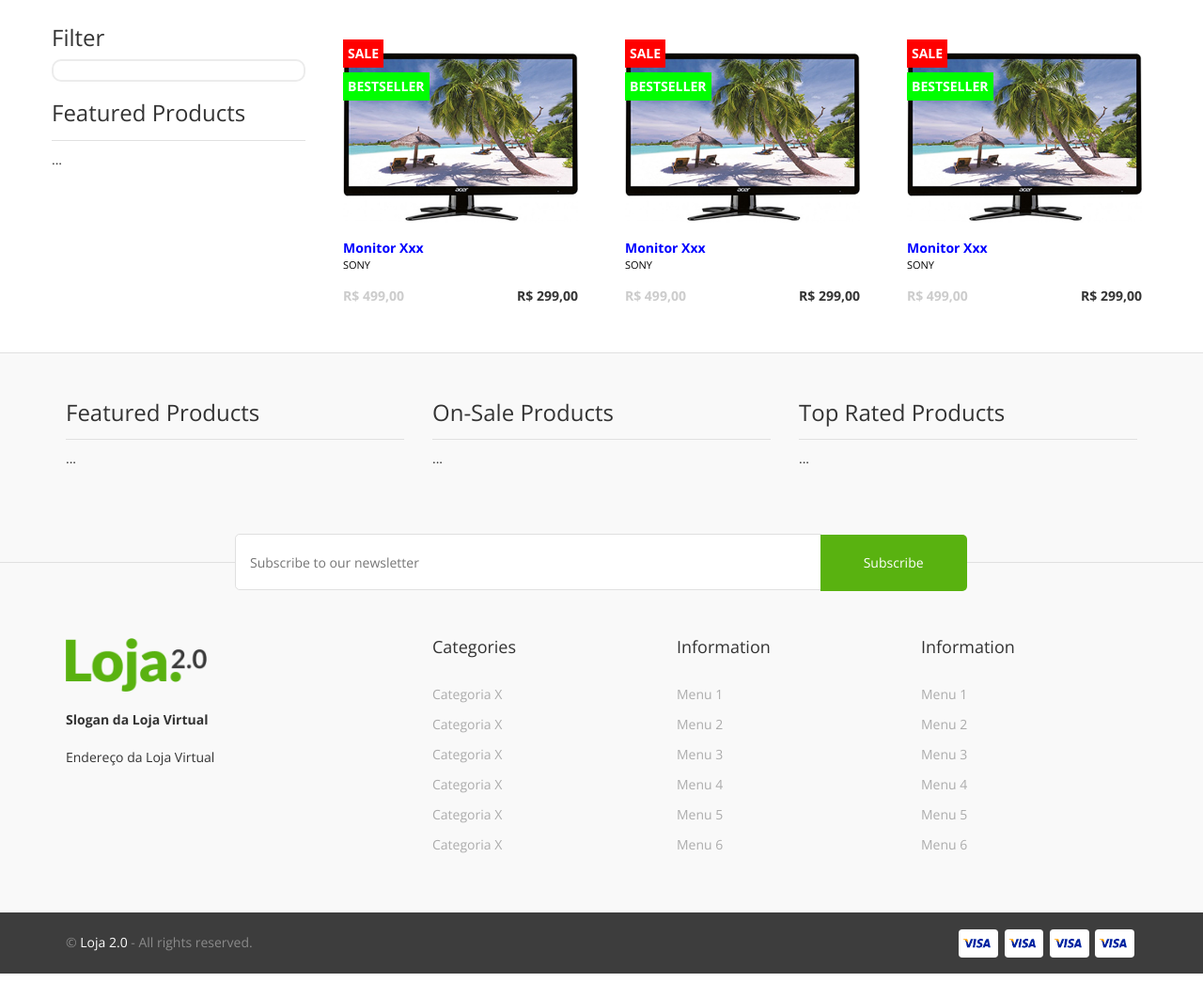
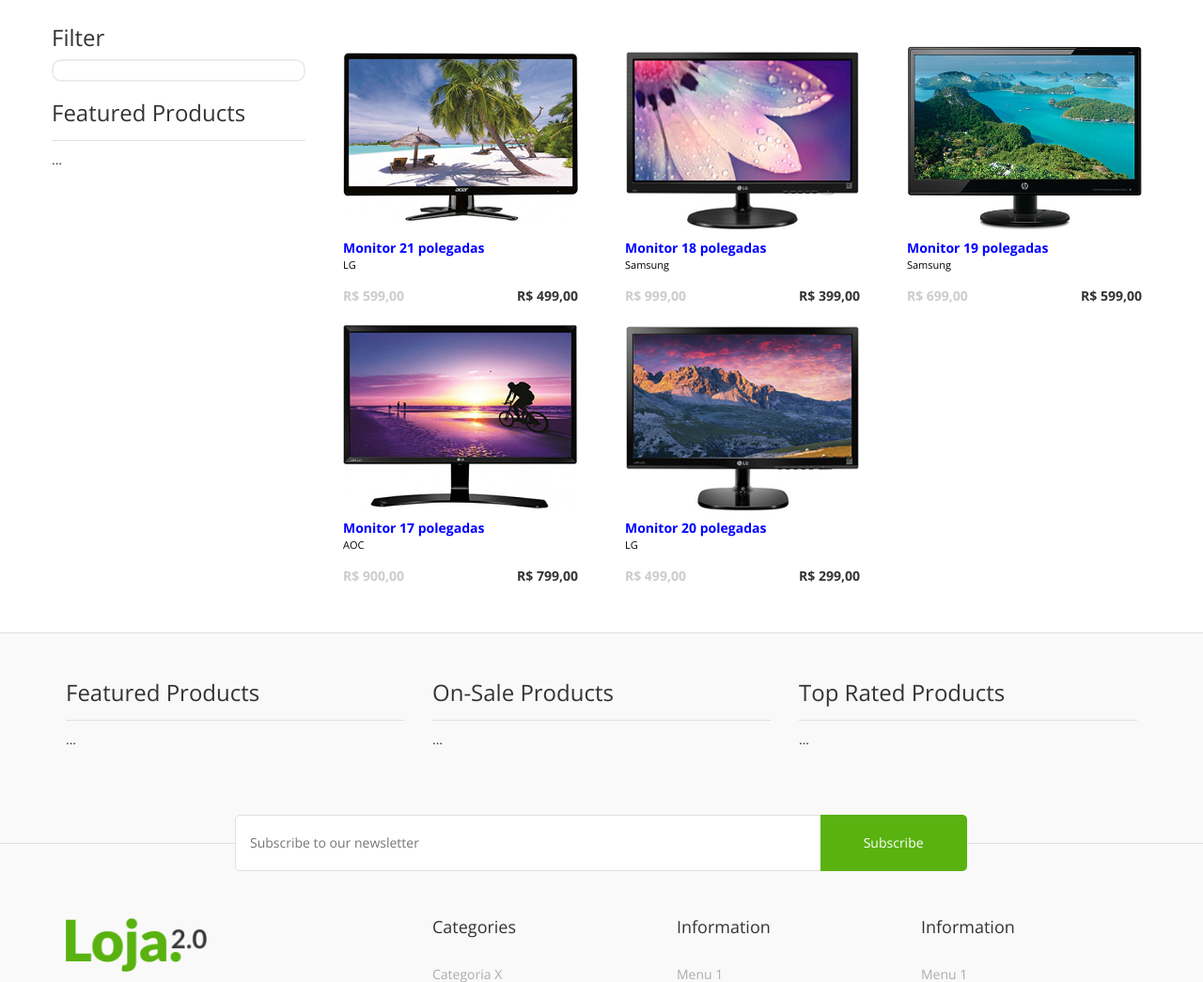
Before and after one commit to lucasmatsui/LojaVirtual-PHP, a PHP site: page /lojaVirtual/ in a window 1280 px wide. Shown: the part 292-1337 px from the top of the page at 94% size. Run offline with PHP 8.4, Linux system fonts and the light colour scheme; data comes from the database, SQL or seed files in the repository.

Commit message:
Deixei a listagem dinamica com o tanto de produtos cadastrados no banco de dados

```diff
--- a/languages/en.ini
+++ b/languages/en.ini
@@ -17,3 +17,4 @@
 LANGUAGE = "English"
 SALE = "SALE"
 BESTSELLER = "BESTSELLER"
+NEW = "NEW"
--- a/languages/pt-br.ini
+++ b/languages/pt-br.ini
@@ -17,3 +17,4 @@
 LANGUAGE = "Português"
 SALE = "PROMOÇÃO"
 BESTSELLER = "MAIS VENDIDOS"
+NEW = "NOVO"
--- a/views/home.php
+++ b/views/home.php
@@ -1,17 +1,7 @@
 <div class="row">
+<?php foreach($list as $product_item): ?>
     <div class="col-sm-4">
-
-        <?php $this->loadView('product_item', array()); ?>
-
+        <?php $this->loadView('product_item', $product_item); ?>
     </div>
-    <div class="col-sm-4">
-
-        <?php $this->loadView('product_item', array()); ?>
-
-    </div>
-    <div class="col-sm-4">
-
-        <?php $this->loadView('product_item', array()); ?>
-
-    </div>
+<?php endforeach; ?>
 </div>
--- a/views/product_item.php
+++ b/views/product_item.php
@@ -1,15 +1,26 @@
 <div class="product_item">
     <a href="">
         <div class="product_tags">
-            <div class="produc_tag product_tag_red"><?php $this->lang->get('SALE'); ?></div>
-            <div class="produc_tag product_tag_green"><?php $this->lang->get('BESTSELLER'); ?></div>
+            <?php if($sale == '1'): ?>
+                <div class="produc_tag product_tag_red"><?php $this->lang->get('SALE'); ?></div>
+            <?php endif; ?>
+            <?php if($bestseller == '1'): ?>
+                <div class="produc_tag product_tag_green"><?php $this->lang->get('BESTSELLER'); ?></div>
+            <?php endif; ?>
+            <?php if($new_product == '1'): ?>
+                <div class="produc_tag product_tag_blue"><?php $this->lang->get('NEW'); ?></div>
+            <?php endif; ?>
         </div>
         <div class="product_image">
-            <img src="<?php echo BASE_URL; ?>media/products/1.jpg" width="100%">
+            <img src="<?php echo BASE_URL; ?>media/products/<?php echo $images[0]['url']; ?>" width="100%">
         </div>
-        <div class="product_name">Monitor Xxx</div>
-        <div class="produc_brand">SONY</div>
-        <div class="product_price_from">R$ 499,00</div>
-        <div class="product_price">R$ 299,00</div>
+        <div class="product_name"><?php echo $name; ?></div>
+        <div class="produc_brand"><?php echo $brand_name; ?></div>
+        <div class="product_price_from"><?php
+            if($price_from != '0') {
+                echo 'R$ '.number_format($price_from, 2, ",", ".");
+            }
+        ?></div>
+        <div class="product_price">R$ <?php echo number_format($price, 2, ",", "."); ?></div>
     </a>
 </div>
```
Also changed, not shown: README.md.
